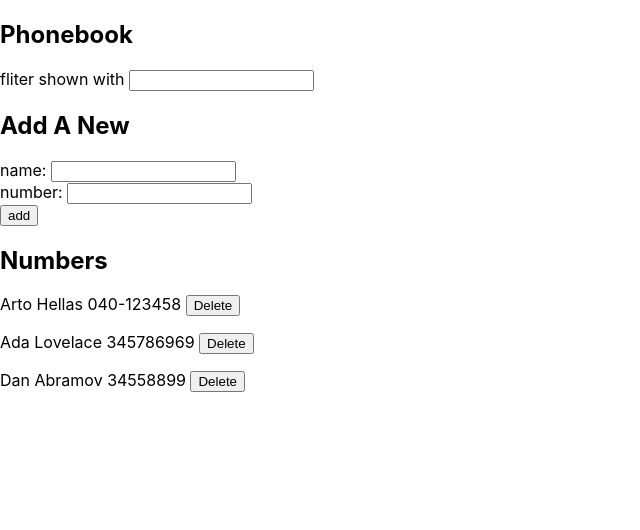
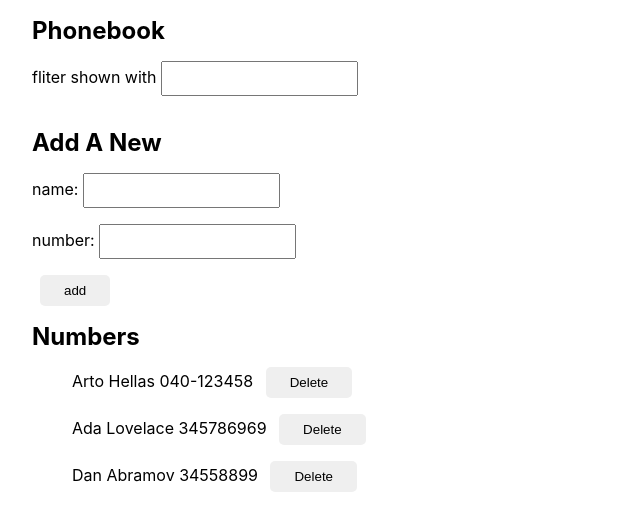
Before and after one commit to mohamednasr20/phonebook, a React (Create React App) app: page / in a window 1280 px wide. Shown: the top 530 px of the page, without its empty margins (0-640 px from the left). Built offline with nearby package versions, Linux system fonts and the light colour scheme; data requests are answered from the project's data file.

Commit message:
add style and message component

```diff
--- a/src/App.css
+++ b/src/App.css
@@ -1,38 +1,43 @@
 .App {
-  text-align: center;
+  margin-left: 2rem;
 }
 
-.App-logo {
-  height: 40vmin;
-  pointer-events: none;
+h2 {
+  margin: 1rem 0;
 }
 
-@media (prefers-reduced-motion: no-preference) {
-  .App-logo {
-    animation: App-logo-spin infinite 20s linear;
-  }
+input {
+  margin-bottom: 1rem;
+  padding: 0.5rem;
 }
 
-.App-header {
-  background-color: #282c34;
-  min-height: 100vh;
-  display: flex;
-  flex-direction: column;
-  align-items: center;
-  justify-content: center;
-  font-size: calc(10px + 2vmin);
-  color: white;
+button {
+  padding: 0.5rem 1.5rem;
+  margin-left: 0.5rem;
+  border-radius: 5px;
+  border: none;
+  cursor: pointer;
 }
 
-.App-link {
-  color: #61dafb;
+li {
+  list-style: none;
+  margin-top: 1rem;
 }
 
-@keyframes App-logo-spin {
-  from {
-    transform: rotate(0deg);
-  }
-  to {
-    transform: rotate(360deg);
-  }
+.message {
+  padding: 1rem;
+  width: 400px;
+  border-radius: 5px;
+  margin: 1rem 0;
 }
+
+.succeed {
+  color: green;
+  background: lightgray;
+  border: green 1px solid;
+}
+
+.danger {
+  color: red;
+  border: red 1px solid;
+}
--- a/src/App.js
+++ b/src/App.js
@@ -2,13 +2,17 @@ import React, { useEffect, useState } from 'react';
 import Filter from './Filter';
 import PersonForm from './PersonForm';
 import Persons from './Persons';
+import Message from './Message';
 import personsService from './services/persons';
+import './App.css';
 
 const App = () => {
   const [persons, setPersons] = useState([]);
   const [newName, setNewName] = useState('');
   const [newNumber, setNewNumber] = useState('');
   const [filter, setFilter] = useState('');
+  const [message, setMessage] = useState(null);
+  const [status, setStatus] = useState('');
 
   const handleUpdatePerson = (person) => {
     if (
@@ -33,6 +37,11 @@ const App = () => {
       setPersons(persons.concat(response.data));
       setNewName('');
       setNewNumber('');
+      setMessage(`Added ${newPerson.name}`);
+      setStatus('succeed');
+      setTimeout(() => {
+        setMessage(null);
+      }, 1000);
     });
   };
 
@@ -52,7 +61,7 @@ const App = () => {
       personsService.deletePerson(id).then((response) => {
         if (response) {
           const newPersons = persons.filter((person) => person.id !== id);
-          return setPersons(newPersons);
+          setPersons(newPersons);
         }
       });
     }
@@ -65,8 +74,9 @@ const App = () => {
   }, []);
 
   return (
-    <div>
+    <div className="App">
       <h2>Phonebook</h2>
+      <Message message={message} status={status} />
       <Filter filter={filter} handleFilter={(e) => setFilter(e.target.value)} />
 
       <h2>Add A New</h2>
--- /dev/null
+++ b/src/Message.js
@@ -0,0 +1,10 @@
+import React from 'react';
+
+const Message = ({ message, status }) => {
+  if (message === null) {
+    return null;
+  }
+  return <div className={`message ${status}`}>{message}</div>;
+};
+
+export default Message;
--- a/src/Persons.js
+++ b/src/Persons.js
@@ -11,7 +11,7 @@ const Persons = ({ filter, persons, deletePerson }) => {
 
     return personsList.map((p) => {
       return (
-        <p key={p.name}>
+        <li key={p.name}>
           {p.name} {p.number}{' '}
           <button
             onClick={() => {
@@ -20,11 +20,11 @@ const Persons = ({ filter, persons, deletePerson }) => {
           >
             Delete
           </button>
-        </p>
+        </li>
       );
     });
   };
-  return <div>{renderPersons()}</div>;
+  return <ul>{renderPersons()}</ul>;
 };
 
 export default Persons;
```
